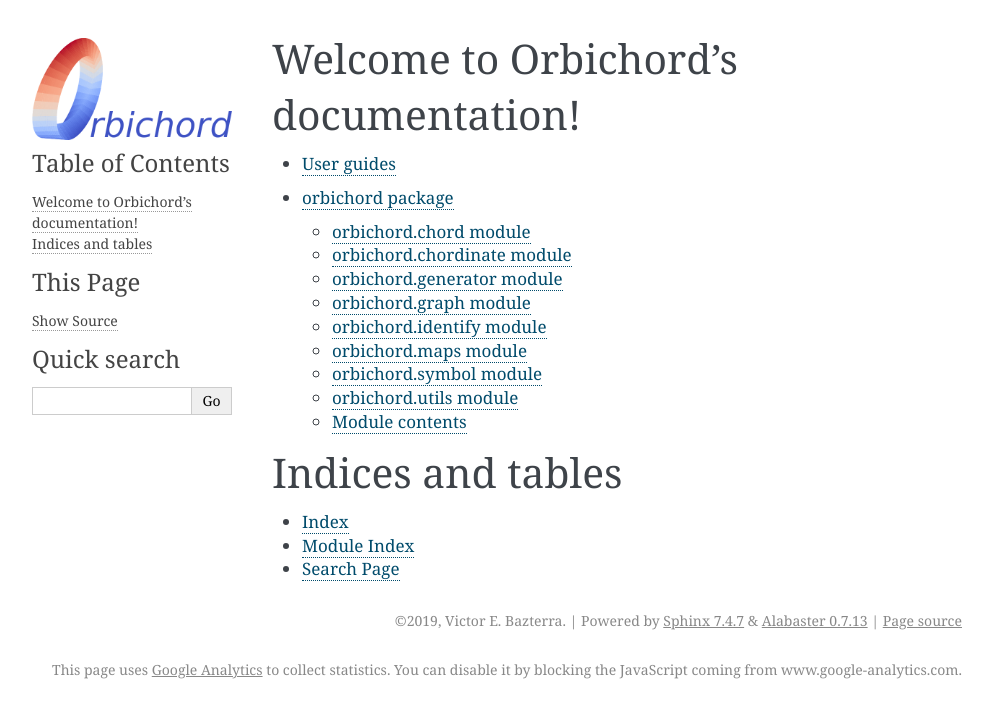
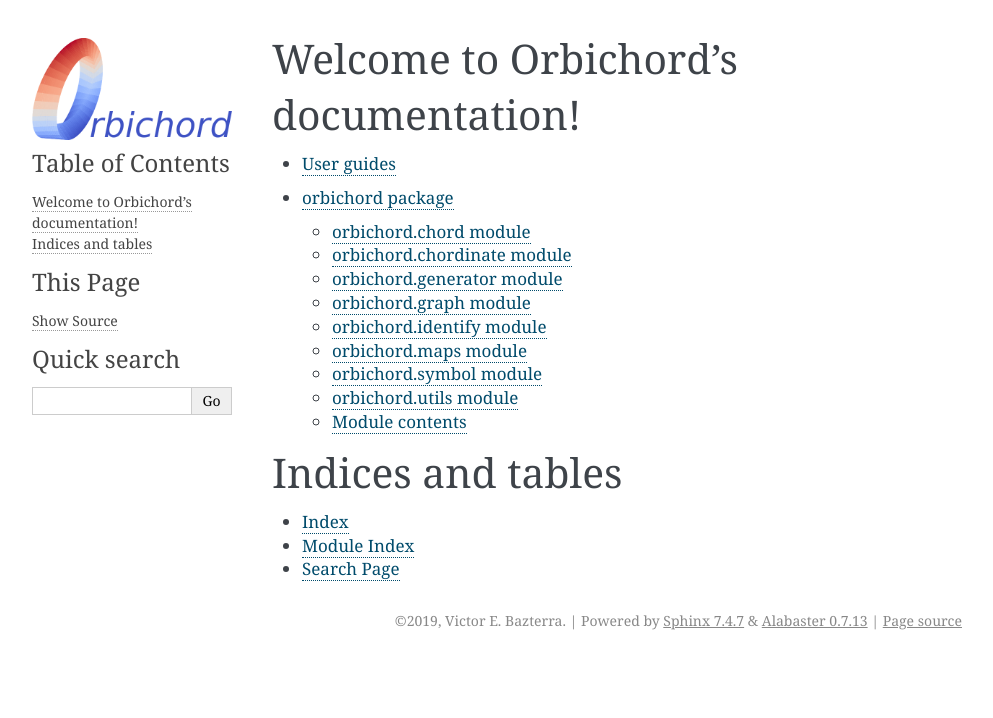
Before and after one commit to orbichord/documentation, a Sphinx documentation site: the page built from source/index.rst, in a window 1280 px wide. Shown: the top 718 px of the page, without its empty margins (148-1141 px from the left). Built offline with Sphinx 7.4.7, drawn with Linux system fonts in a browser that asks for light colours; pages that are not in the unit, such as notebooks, are missing from menus.

Commit message:
Implementing GA4 tagging.

```diff
--- a/source/_templates/layout.html
+++ /dev/null
@@ -1,27 +0,0 @@
-{% extends "!layout.html" %}
-
-{%- block extrahead %}
-{{ super() }}
-<script type="text/javascript">
-  var _gaq = _gaq || [];
-  _gaq.push(['_setAccount', 'UA-151360053-1']);
-  _gaq.push(['_trackPageview']);
-</script>
-{% endblock %}
-
-{% block footer %}
-{{ super() }}
-<div class="footer">This page uses <a href="https://analytics.google.com/">
-Google Analytics</a> to collect statistics. You can disable it by blocking
-the JavaScript coming from www.google-analytics.com.
-<script type="text/javascript">
-  (function() {
-    var ga = document.createElement('script');
-    ga.src = ('https:' == document.location.protocol ?
-              'https://ssl' : 'http://www') + '.google-analytics.com/ga.js';
-    ga.setAttribute('async', 'true');
-    document.documentElement.firstChild.appendChild(ga);
-  })();
-</script>
-</div>
-{% endblock %}
--- a/source/conf.py
+++ b/source/conf.py
@@ -37,7 +37,9 @@
     'sphinx.ext.ifconfig',
     'sphinx.ext.viewcode',
     'sphinx.ext.napoleon',
-    'nbsphinx'
+    'nbsphinx',
+    'IPython.sphinxext.ipython_console_highlighting',
+    'sphinxcontrib.googleanalytics'
 ]
 
 # Add any paths that contain templates here, relative to this directory.
@@ -64,7 +66,6 @@
 
 # -- Extension configuration -------------------------------------------------
 
-
 # Napoleon settings
 napoleon_google_docstring = True
 napoleon_numpy_docstring = True
@@ -81,4 +82,7 @@
 # Mathjax settings
 mathjax_path="https://cdn.mathjax.org/mathjax/latest/MathJax.js?config=TeX-AMS-MML_HTMLorMML"
 
+# GA configuration
+googleanalytics_id = 'G-WCRN64Q30Xs'
+
 html_logo="orbilogo.png"
```
Also changed, not shown: readme.md (added, +3 -0 lines).
